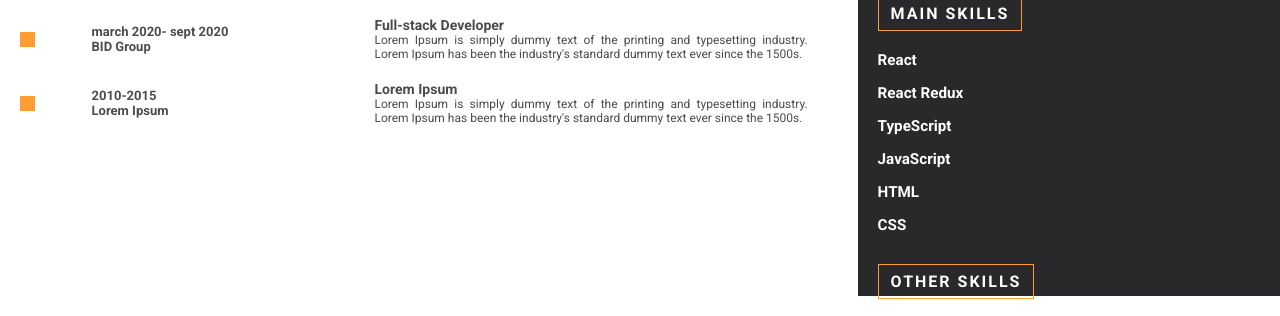
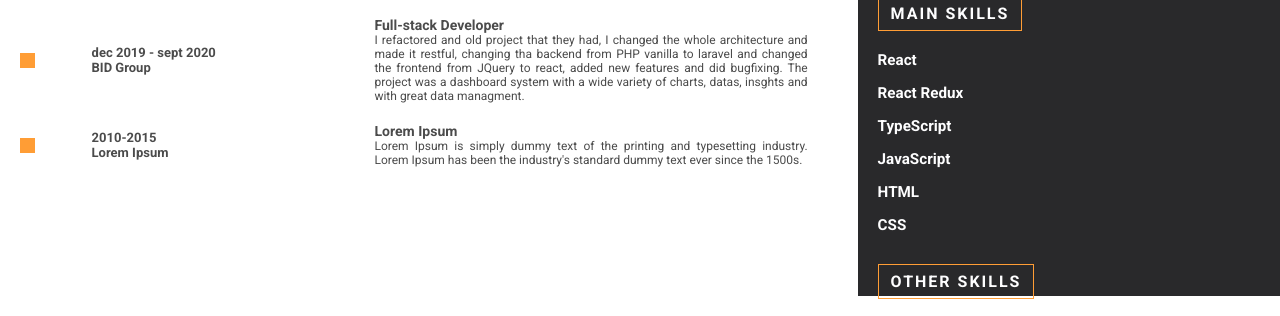
Before and after one commit to alanicio/resume, a plain HTML site: page index.html in a window 1280 px wide. Shown: the part 504-820 px from the top of the page. Drawn offline with Linux system fonts and the light colour scheme.

Commit message:
Bid group added

```diff
--- a/index.html
+++ b/index.html
@@ -67,15 +67,18 @@
           <li>
             <div class="square-bullet"></div>
             <div class="date-and-company">
-              <p>march 2020- sept 2020</p>
+              <p>dec 2019 - sept 2020</p>
               <p>BID Group</p>
             </div>
             <div class="jobs-details">
               <h3>Full-stack Developer</h3>
               <p>
-                Lorem Ipsum is simply dummy text of the printing and typesetting
-                industry. Lorem Ipsum has been the industry's standard dummy
-                text ever since the 1500s.
+                I refactored and old project that they had, I changed the whole
+                architecture and made it restful, changing tha backend from PHP
+                vanilla to laravel and changed the frontend from JQuery to
+                react, added new features and did bugfixing. The project was a
+                dashboard system with a wide variety of charts, datas, insghts
+                and with great data managment.
               </p>
             </div>
           </li>
```
